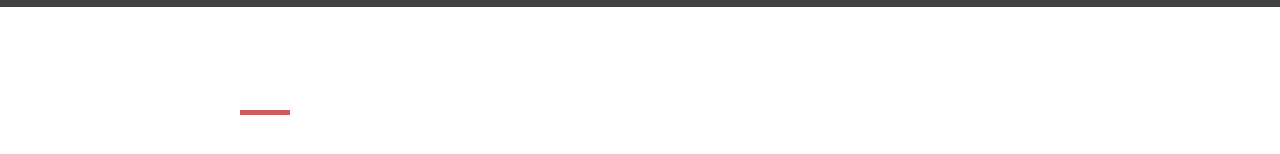
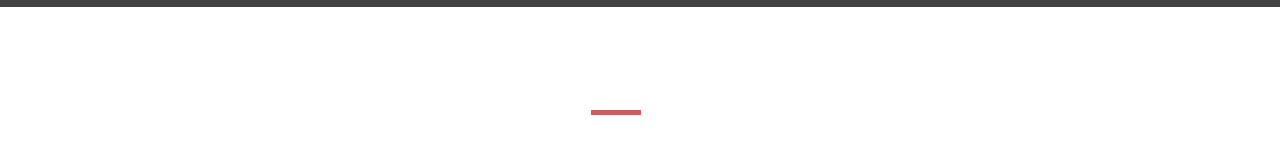
Before and after one commit to rahulabhi/rahulabhi.github.io, a Jekyll site: the page built from index.html, in a window 1280 px wide and 1400 px high, scrolled down 2483 px. Shown: the part 1223-1377 px from the top of the window. Built offline with Jekyll 4.4.1, drawn with Linux system fonts in a browser that asks for light colours.

Commit message:
style updates

```diff
--- a/_sass/_styles.scss
+++ b/_sass/_styles.scss
@@ -269,3 +269,16 @@
     margin: 0;
   }
 }
+#contact {
+  display: flex;
+  flex-direction: row;
+  flex-wrap: wrap;
+  justify-content: space-between;
+  align-items: flex-start;
+}
+.contact-profile {
+  flex-basis: 45%;
+  @media (max-width: 767px) {
+    flex-basis: 100%;
+  }
+}
```
